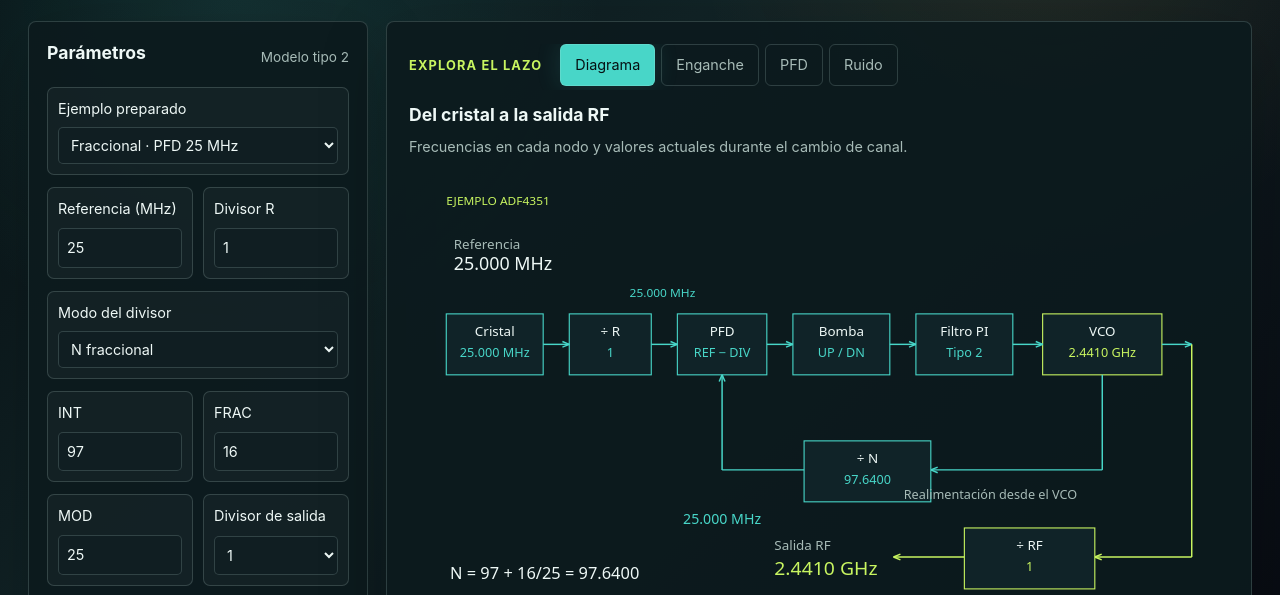
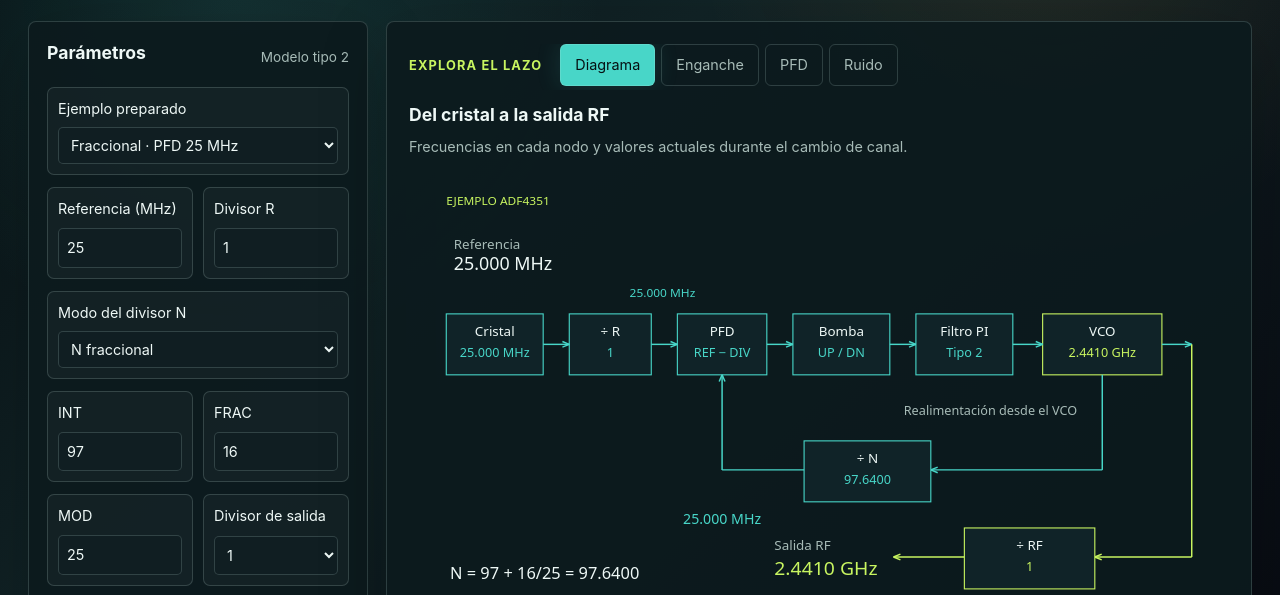
Before and after one commit to vicentebaena/CC_3GITT, a plain HTML site: page index.html in a window 1280 px wide. Shown: the part 161-756 px from the top of the page. Drawn offline with Linux system fonts and the light colour scheme.

Commit message:
Clarify N divider label and separate feedback caption

```diff
--- a/app/main.js
+++ b/app/main.js
@@ -38,7 +38,7 @@ function diagram(){const c=result.c,s=result.samples[cursor];
  text('EJEMPLO ADF4351',50,40,'lime',16);text('Referencia',60,100,'muted',18);text(format(p.ref*1e6),60,130,'text',24);
  block(50,190,130,84,'Cristal',format(p.ref*1e6));block(215,190,110,84,'÷ R',String(p.r));block(360,190,120,84,'PFD','REF − DIV');block(515,190,130,84,'Bomba','UP / DN');block(680,190,130,84,'Filtro PI','Tipo 2');block(850,190,160,84,'VCO',format(s.freq),'lime');
  [[180,215],[325,360],[480,515],[645,680],[810,850]].forEach(([a,b])=>arrow(a,232,b,232));text(format(c.pfd),340,167,'cyan',16,'center');
- line(930,274,930,405,'cyan',2);arrow(930,405,700,405);block(530,365,170,84,'÷ N',c.N.toFixed(4));line(530,405,420,405,'cyan',2);arrow(420,405,420,274);text('Realimentación desde el VCO',780,445,'muted',17,'center');text(format(s.freq/c.N),420,480,'cyan',19,'center');
+ line(930,274,930,405,'cyan',2);arrow(930,405,700,405);block(530,365,170,84,'÷ N',c.N.toFixed(4));line(530,405,420,405,'cyan',2);arrow(420,405,420,274);text('Realimentación desde el VCO',780,330,'muted',17,'center');text(format(s.freq/c.N),420,480,'cyan',19,'center');
  arrow(1010,232,1050,232);line(1050,232,1050,525,'lime',2);arrow(1050,525,920,525,'lime');block(745,485,175,84,'÷ RF',String(p.out),'lime');arrow(745,525,650,525,'lime');text('Salida RF',490,515,'muted',18);text(format(s.freq/p.out),490,550,'lime',26);
  text(`N = ${p.int}${p.mode==='fractional'?` + ${p.frac}/${p.mod}`:''} = ${c.N.toFixed(4)}`,55,555,'text',22);text(`v꜀ = ${s.vc.toFixed(4)} V`,55,595,'amber',20);text('Punto inicial del VCO: '+format(p.initial*1e6),55,635,'muted',18);
 }
--- a/index.html
+++ b/index.html
@@ -4,7 +4,7 @@
 <div class="hero-grid"><aside class="panel controls"><div class="section-title"><h2>Parámetros</h2><span>Modelo tipo 2</span></div>
 <label class="control" data-help="preset"><span>Ejemplo preparado</span><select id="preset"><option value="fractional">Fraccional · PFD 25 MHz</option><option value="integer">Entero · PFD 1 MHz</option></select></label>
 <div class="pair"><label class="control" data-help="ref"><span>Referencia (MHz)</span><input id="ref" type="number" min="1" max="250" step="1" value="25"></label><label class="control" data-help="r"><span>Divisor R</span><input id="r" type="number" min="1" max="1023" step="1" value="1"></label></div>
-<label class="control" data-help="mode"><span>Modo del divisor</span><select id="mode"><option value="fractional">N fraccional</option><option value="integer">N entero</option></select></label>
+<label class="control" data-help="mode"><span>Modo del divisor N</span><select id="mode"><option value="fractional">N fraccional</option><option value="integer">N entero</option></select></label>
 <div class="pair"><label class="control" data-help="int"><span>INT</span><input id="int" type="number" min="23" max="65535" step="1" value="97"></label><label class="control" data-help="frac"><span>FRAC</span><input id="frac" type="number" min="0" max="24" step="1" value="16"></label></div>
 <div class="pair"><label class="control" data-help="mod"><span>MOD</span><input id="mod" type="number" min="2" max="4095" step="1" value="25"></label><label class="control" data-help="out"><span>Divisor de salida</span><select id="out"><option>1</option><option>2</option><option>4</option><option>8</option><option>16</option><option>32</option><option>64</option></select></label></div>
 <label class="control" data-help="target"><span>Frecuencia objetivo (MHz)</span><input id="target" type="number" min="35" max="4400" step="0.000001" value="2441"><small id="targetHint">Se ajusta a la frecuencia realizable más próxima.</small></label><button id="applyTarget" class="secondary">Aplicar frecuencia</button>
```
